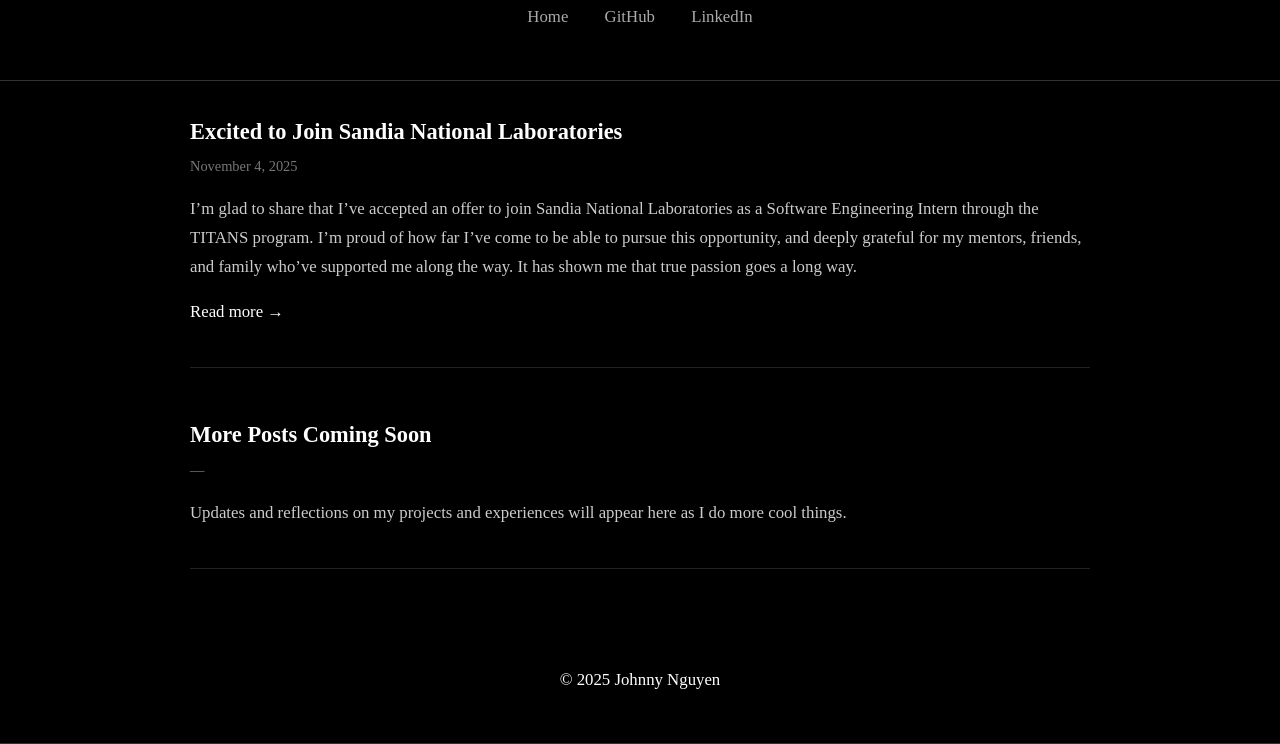
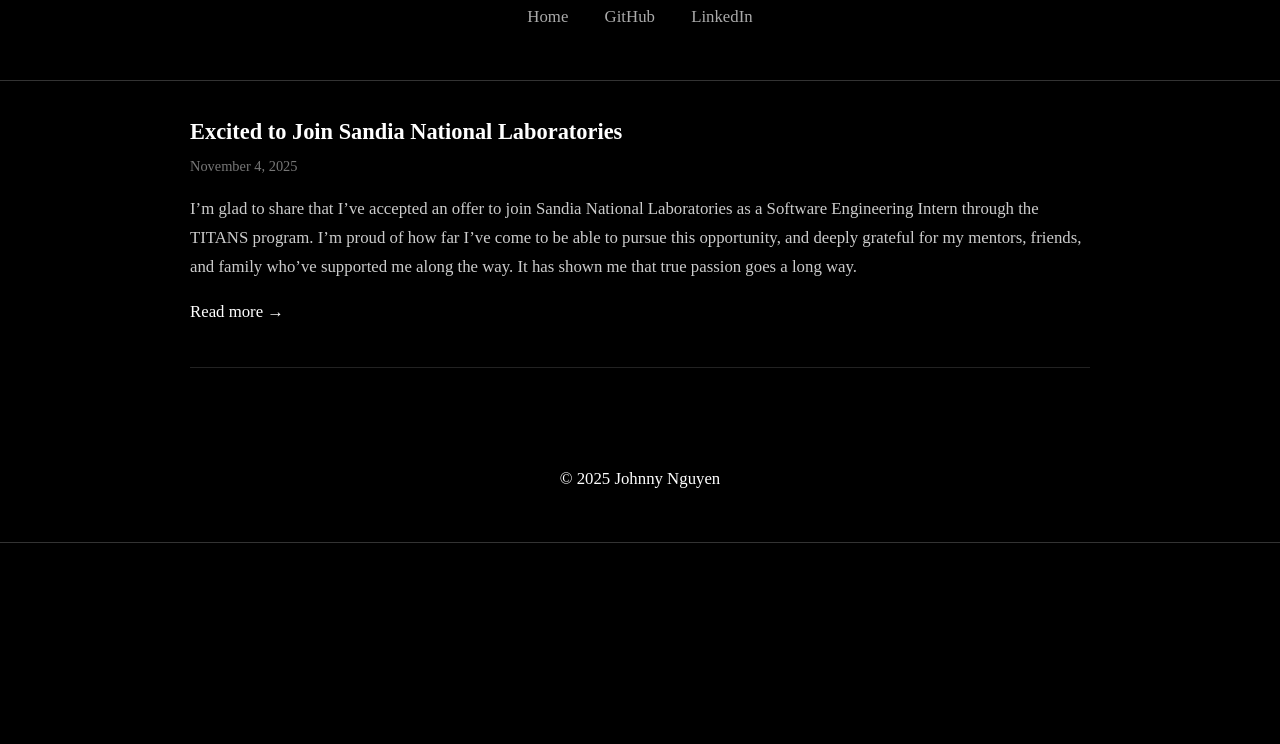
Before and after one commit to jnguyen727/simple-portfolio, a plain HTML site: page posts.html in a window 1280 px wide. Shown: the part 99-843 px from the top of the page. After the commit the page ends 800 px from the top, so only its background shows below. Drawn offline with Linux system fonts and the light colour scheme; a web font is replaced by a local one.

Commit message:
remove incoming posts stuff

```diff
--- a/posts.html
+++ b/posts.html
@@ -87,12 +87,6 @@
 <p>I’m glad to share that I’ve accepted an offer to join Sandia National Laboratories as a Software Engineering Intern through the TITANS program. I’m proud of how far I’ve come to be able to pursue this opportunity, and deeply grateful for my mentors, friends, and family who’ve supported me along the way. It has shown me that true passion goes a long way.</p>
       <p><a href="posts/sandia.html">Read more →</a></p>
     </article>
-
-    <article>
-      <h2><a href="#">More Posts Coming Soon</a></h2>
-      <span class="date">—</span>
-      <p>Updates and reflections on my projects and experiences will appear here as I do more cool things.</p>
-    </article>
   </div>
 
   <footer>
```
